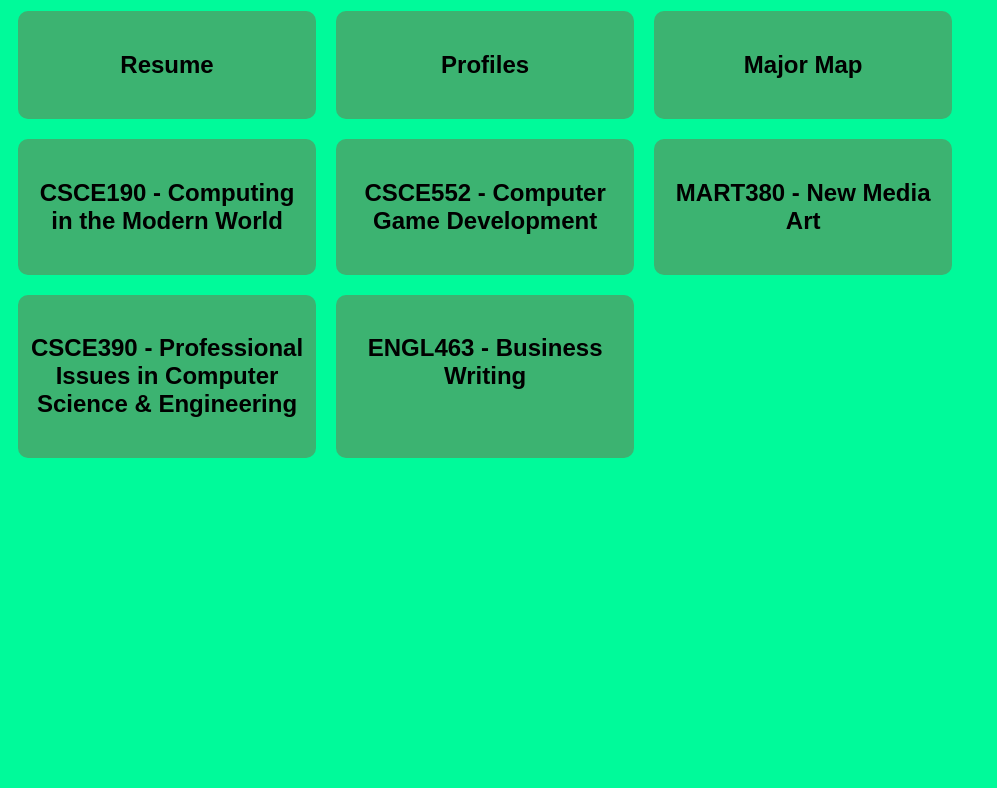
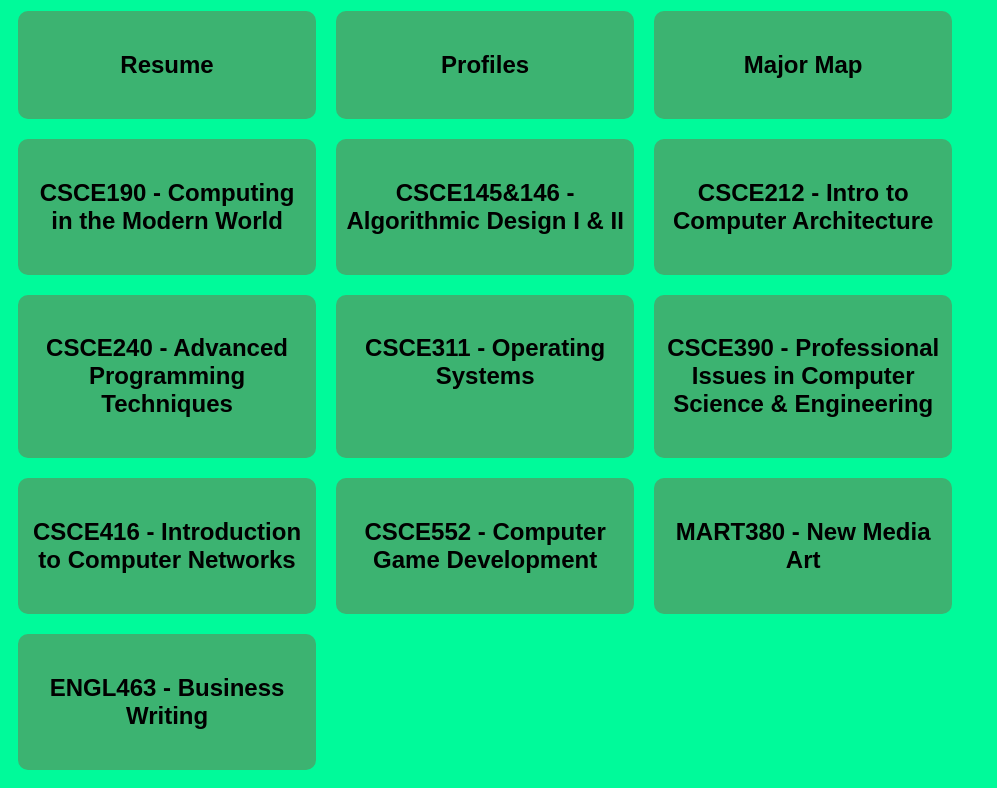
Before and after one commit to SclafaniDamian/Personal-Website, a plain HTML site: page index.html in a window 1280 px wide. Shown: the part 79-867 px from the top of the page, without its empty margins (0-997 px from the left). Before the commit the page ends 800 px from the top, so only its background shows below. Drawn offline with Linux system fonts and the light colour scheme.

Commit message:
addedClasses

```diff
--- a/index.html
+++ b/index.html
@@ -29,6 +29,36 @@
                 <a href="csce190.html"><h2>CSCE190 - Computing in the Modern World</h2></a>
             </section>
 
+            <!--CSCE145&146 - Algorithmic Design I & II-->
+            <section class="assignment">
+                <a href="https://github.com/SclafaniDamian/CSCE145AND146.git"><h2>CSCE145&146 - Algorithmic Design I & II</h2></a>
+            </section>
+
+            <!--CSCE212 - Intro to Computer Architecture-->
+            <section class="assignment">
+                <a href="https://github.com/SclafaniDamian/CSCE212.git"><h2>CSCE212 - Intro to Computer Architecture</h2></a>
+            </section>
+
+            <!--CSCE240 - Advanced Programming Techniques-->
+            <section class="assignment">
+                <a href="https://github.com/SclafaniDamian/CSCE240.git"><h2>CSCE240 - Advanced Programming Techniques</h2></a>
+            </section>
+
+            <!--CSCE311 - Operating Systems-->
+            <section class="assignment">
+                <a href="https://github.com/SclafaniDamian/CSCE311.git"><h2>CSCE311 - Operating Systems</h2></a>
+            </section>
+
+            <!--CSCE390 - Professional Issues in Computer Science & Engineering-->
+            <section class="assignment">
+                <a href="csce390.html"><h2>CSCE390 - Professional Issues in Computer Science & Engineering</h2></a>
+            </section>
+
+            <!--CSCE416 - Introduction to Computer Networks-->
+            <section class="assignment">
+                <a href="https://github.com/SclafaniDamian/CSCE416.git"><h2>CSCE416 - Introduction to Computer Networks</h2></a>
+            </section>
+
             <!--CSCE552 - Computer Game Development-->
             <section class="assignment">
                 <a href="csce552.html"><h2>CSCE552 - Computer Game Development</h2></a>
@@ -39,11 +69,6 @@
                 <a href="https://nightstorm1202.itch.io/quest-for-the-stone"><h2>MART380 - New Media Art</h2></a>
             </section>
 
-            <!--CSCE390 - Professional Issues in Computer Science & Engineering-->
-            <section class="assignment">
-                <a href="csce390.html"><h2>CSCE390 - Professional Issues in Computer Science & Engineering</h2></a>
-            </section>
-
             <!--ENGL463 - Business Writing-->
             <section class="assignment">
                 <a href="engl463.html"><h2>ENGL463 - Business Writing</h2></a>
```
